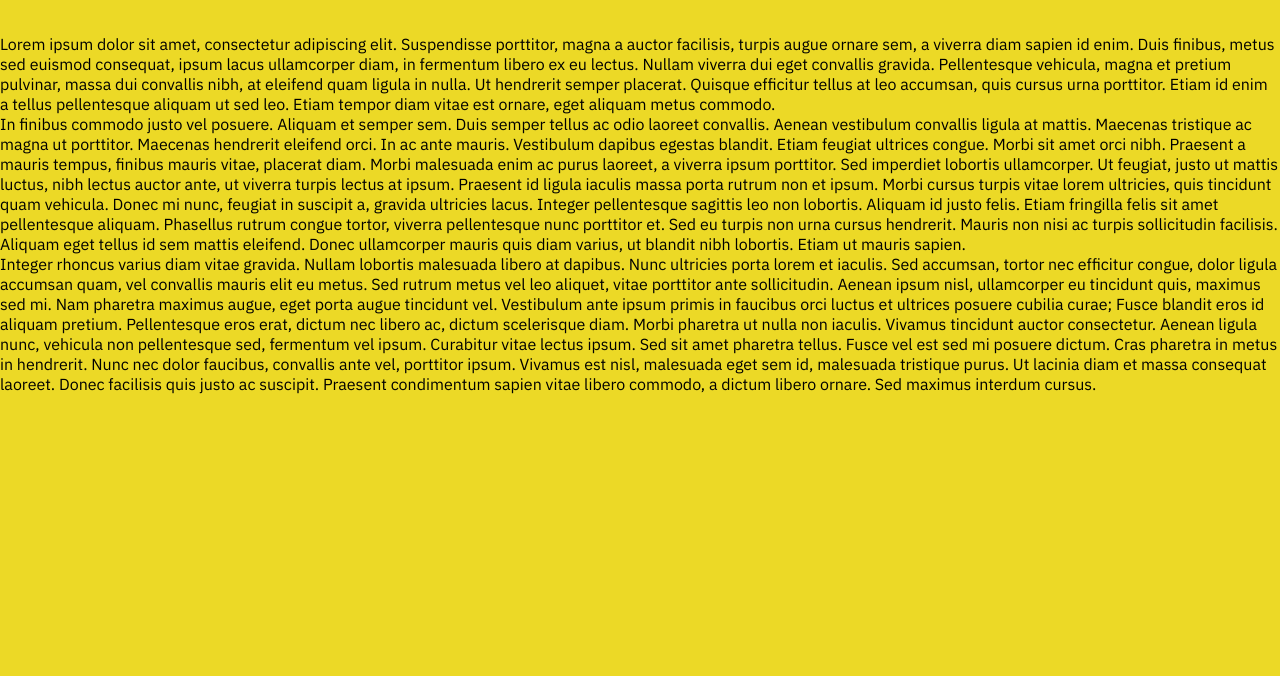
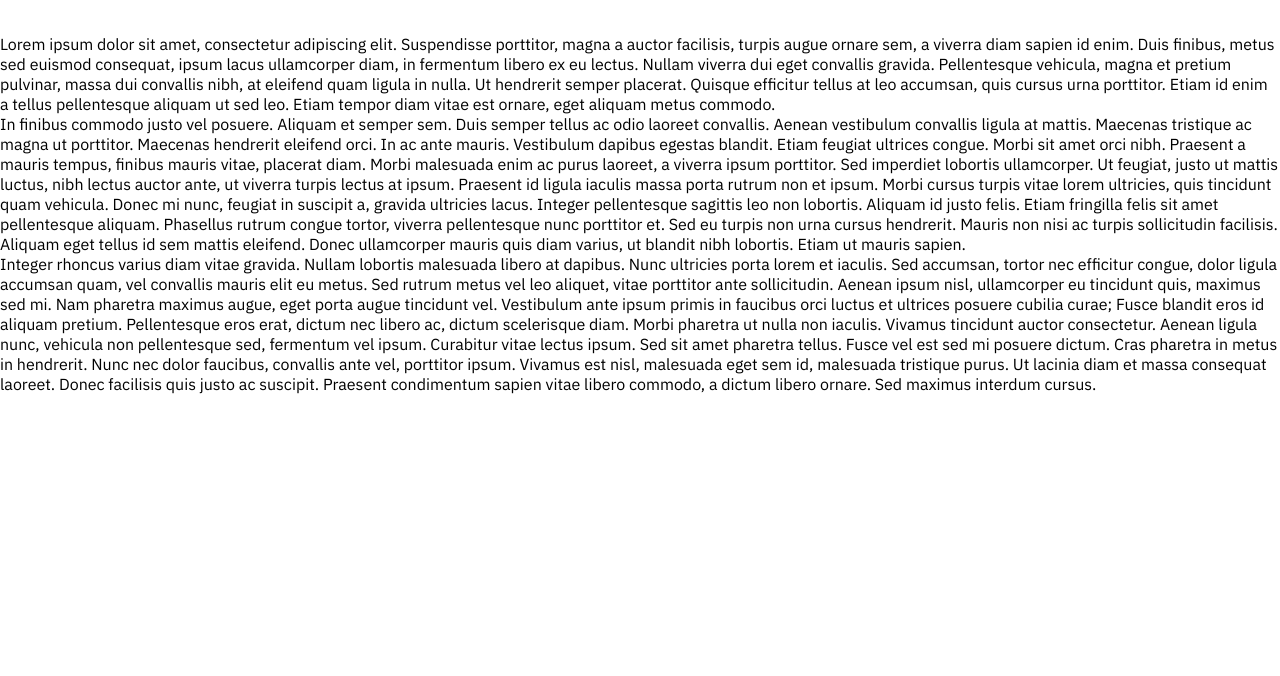
Before and after one commit to Don-Stevenson/coin-square, a Gatsby site: page / in a window 1280 px wide. Shown: the part 124-800 px from the top of the page. Built offline with nearby package versions, Linux system fonts and the light colour scheme; Gatsby itself is replaced by a stand-in of ours.

Commit message:
Remove yellow background

```diff
--- a/src/css/custom.css
+++ b/src/css/custom.css
@@ -5,11 +5,12 @@
 
 body {
   font-family: "IBM Plex Sans";
-  background-color: #ecd926;
+
 }
 
 
 h1 {
   font-size: 45px;
   padding: 50px;
+
 }
```
